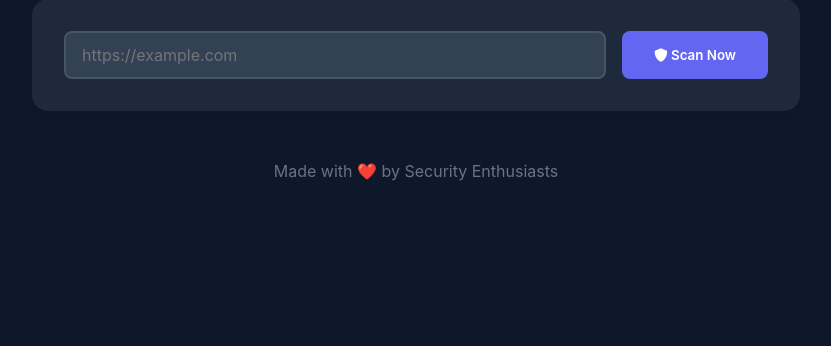
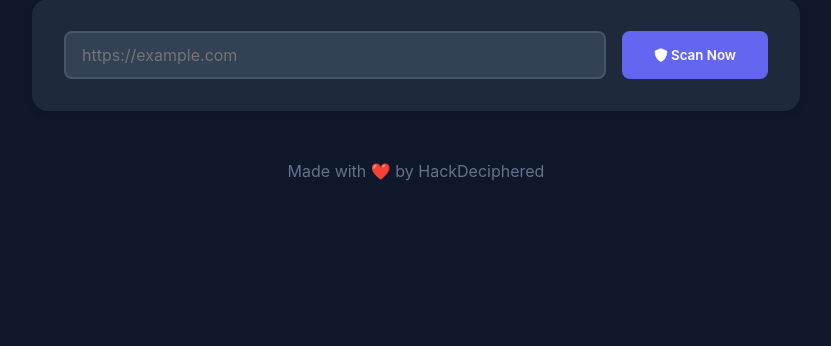
Before and after one commit to Karanbhateja/Security-Header-Analyzer, a Flask app: page / in a window 1280 px wide. Shown: the part 179-525 px from the top of the page, without its empty margins (224-1055 px from the left). Run offline with Flask 2, Linux system fonts and the light colour scheme.

Commit message:
Update index.html

```diff
--- a/templates/index.html
+++ b/templates/index.html
@@ -123,7 +123,7 @@
         </form>
 
         <footer>
-            <p>Made with ❤️ by Security Enthusiasts</p>
+            <p>Made with ❤️ by HackDeciphered</p>
         </footer>
     </div>
 </body>
```
